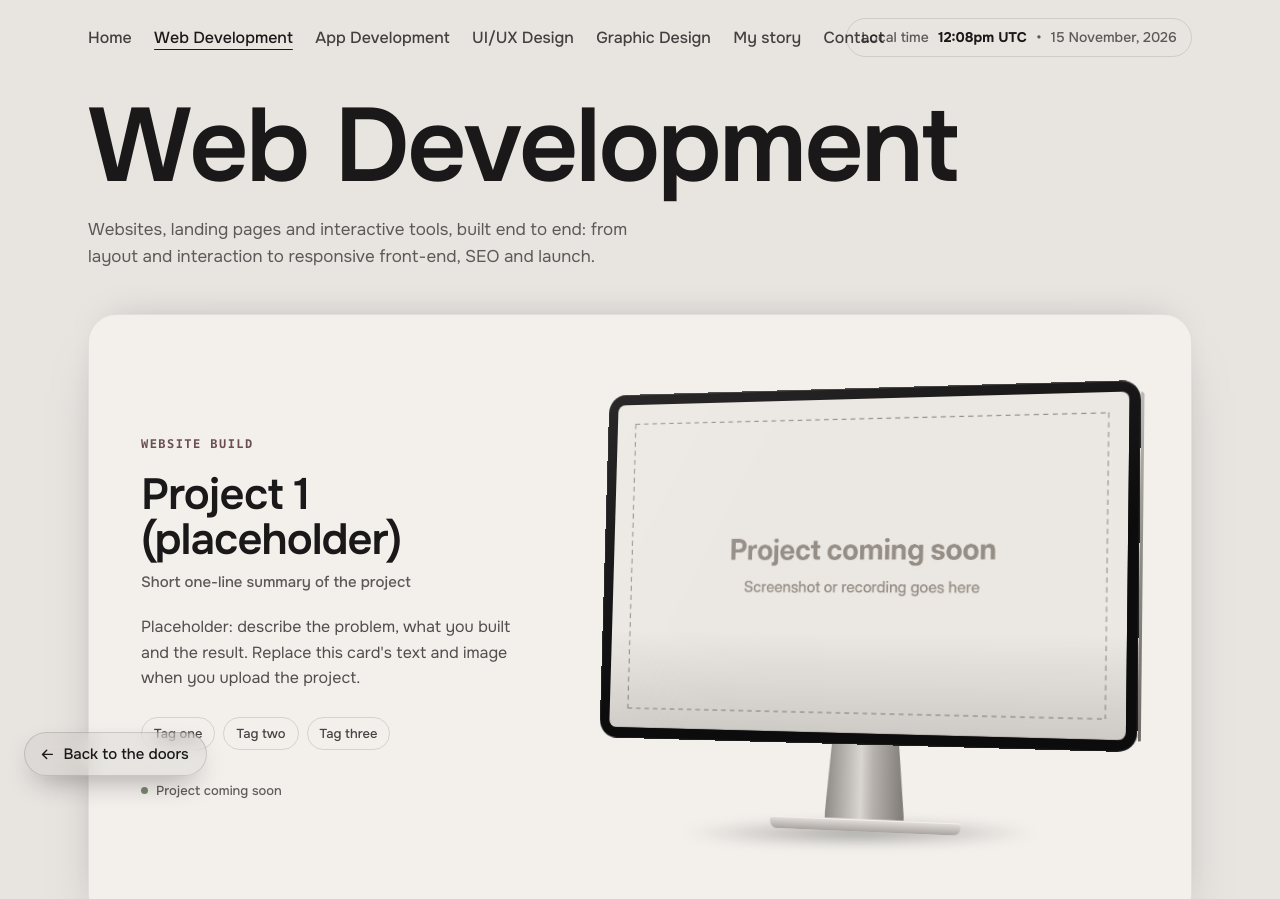
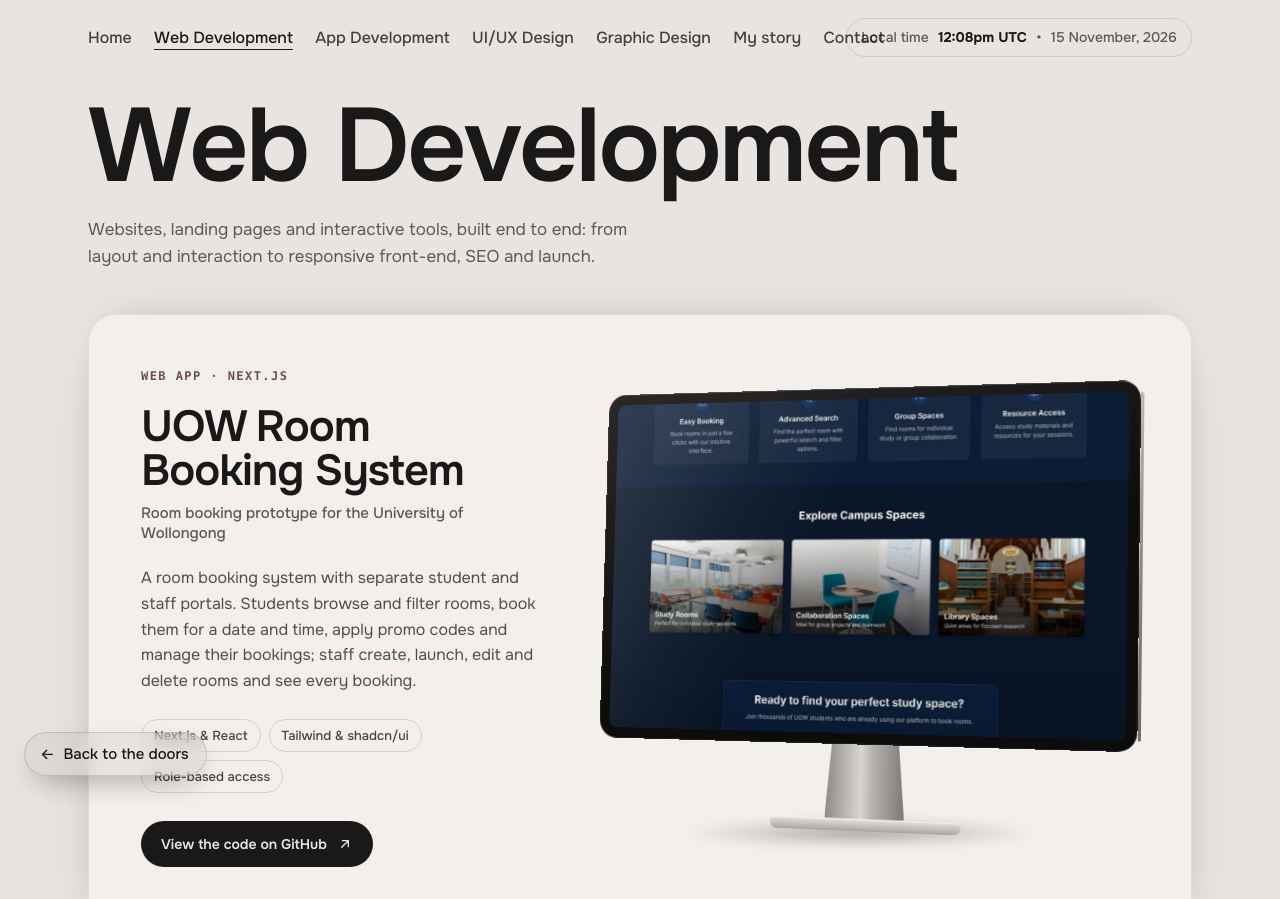
Before and after one commit to praveensakthi253/praveen-portfolio, a plain HTML site: page web-developer/index.html in a window 1280 px wide. Shown: the top 899 px of the page. Drawn offline with Linux system fonts and the light colour scheme.

Commit message:
Add UOW Room Booking System to web development projects
Co-Authored-By: Claude Opus 5.5 <noreply@anthropic.com>
Claude-Session: https://claude.ai/code/session_0136ezMX73KjsnS7o9HFBUR2

```diff
--- a/web-developer/index.html
+++ b/web-developer/index.html
@@ -352,7 +352,7 @@ html[data-mode="dark"] .skel::after{background-image:linear-gradient(100deg,#231
 <button class="totop" data-nav="top" aria-label="Back to top"><svg class="ring" viewBox="0 0 52 52" aria-hidden="true"><circle cx="26" cy="26" r="24"/></svg><svg class="ar" viewBox="0 0 24 24" fill="none" stroke="currentColor" stroke-width="2" stroke-linecap="round" stroke-linejoin="round" aria-hidden="true"><path d="M12 19V5M6 11l6-6 6 6"/></svg><span class="lbl">Back to top</span></button>
 
 <script>
-const PROJECTS = [{"kind": "Website build", "title": "Project 1 (placeholder)", "sub": "Short one-line summary of the project", "desc": "Placeholder: describe the problem, what you built and the result. Replace this card's text and image when you upload the project.", "tags": ["Tag one", "Tag two", "Tag three"], "shot": "../assets/placeholder-screen.webp", "note": "Project coming soon"}, {"kind": "Website build", "title": "Project 2 (placeholder)", "sub": "Short one-line summary of the project", "desc": "Placeholder: describe the problem, what you built and the result. Replace this card's text and image when you upload the project.", "tags": ["Tag one", "Tag two", "Tag three"], "shot": "../assets/placeholder-screen.webp", "note": "Project coming soon"}, {"kind": "Website build", "title": "Project 3 (placeholder)", "sub": "Short one-line summary of the project", "desc": "Placeholder: describe the problem, what you built and the result. Replace this card's text and image when you upload the project.", "tags": ["Tag one", "Tag two", "Tag three"], "shot": "../assets/placeholder-screen.webp", "note": "Project coming soon"}];
+const PROJECTS = [{"kind": "Web app · Next.js", "title": "UOW Room Booking System", "sub": "Room booking prototype for the University of Wollongong", "desc": "A room booking system with separate student and staff portals. Students browse and filter rooms, book them for a date and time, apply promo codes and manage their bookings; staff create, launch, edit and delete rooms and see every booking.", "tags": ["Next.js & React", "Tailwind & shadcn/ui", "Role-based access"], "url": "https://github.com/praveensakthi253/room-booking-system-1-", "linkLabel": "View the code on GitHub", "shot": "room-booking.webp"}, {"kind": "Website build", "title": "Project 2 (placeholder)", "sub": "Short one-line summary of the project", "desc": "Placeholder: describe the problem, what you built and the result. Replace this card's text and image when you upload the project.", "tags": ["Tag one", "Tag two", "Tag three"], "shot": "../assets/placeholder-screen.webp", "note": "Project coming soon"}, {"kind": "Website build", "title": "Project 3 (placeholder)", "sub": "Short one-line summary of the project", "desc": "Placeholder: describe the problem, what you built and the result. Replace this card's text and image when you upload the project.", "tags": ["Tag one", "Tag two", "Tag three"], "shot": "../assets/placeholder-screen.webp", "note": "Project coming soon"}];
 const ARROW = '<svg aria-hidden="true" focusable="false" viewBox="0 0 24 24" fill="none" stroke="currentColor" stroke-width="2" stroke-linecap="round" stroke-linejoin="round"><path d="M7 17 17 7M8 7h9v9"/></svg>';
 const esc = s => String(s).replace(/[&<>"]/g, c => ({ '&': '&amp;', '<': '&lt;', '>': '&gt;', '"': '&quot;' }[c]));
 const stack = document.getElementById('stack');
@@ -365,7 +365,7 @@ if (!stack.firstElementChild) stack.innerHTML = PROJECTS.map((p, i) => `
         <p class="sub">${esc(p.sub)}</p>
         <p class="desc">${esc(p.desc)}</p>
         <ul class="tags">${p.tags.map(t => `<li>${esc(t)}</li>`).join('')}</ul>
-        ${p.url ? `<a class="live" href="${esc(p.url)}" target="_blank" rel="noopener noreferrer">Visit live site ${ARROW}</a>` : `<span class="note">${esc(p.note || 'Screen recording of the build')}</span>`}
+        ${p.url ? `<a class="live" href="${esc(p.url)}" target="_blank" rel="noopener noreferrer">${esc(p.linkLabel || "Visit live site")} ${ARROW}</a>` : `<span class="note">${esc(p.note || 'Screen recording of the build')}</span>`}
       </div>
       <div class="stage" aria-hidden="true">
         <div class="mon"><div class="mon__body"><div class="mon__screen${p.ar ? ' vid' : ''}"${p.ar ? ` style="--ar:${p.ar}"` : ''}>
```
Also changed, not shown: web-developer/room-booking.webp (added).
